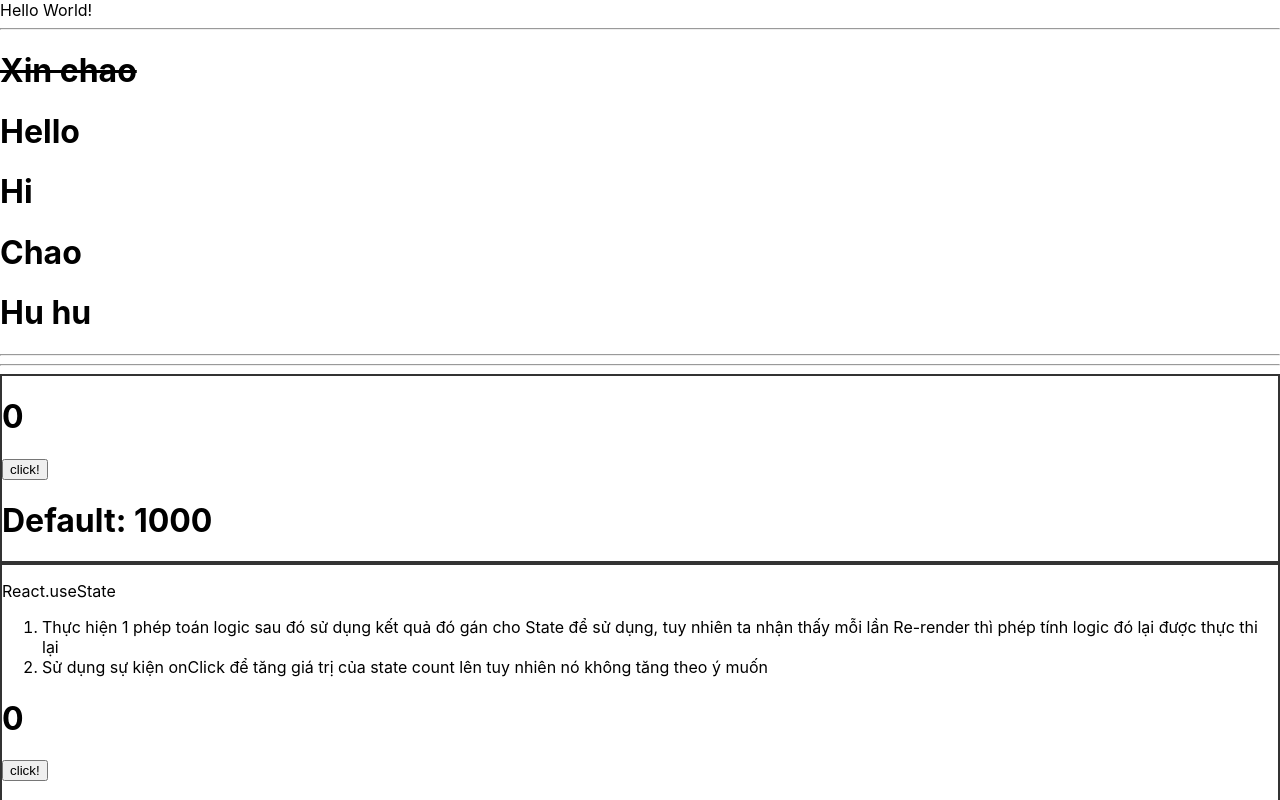
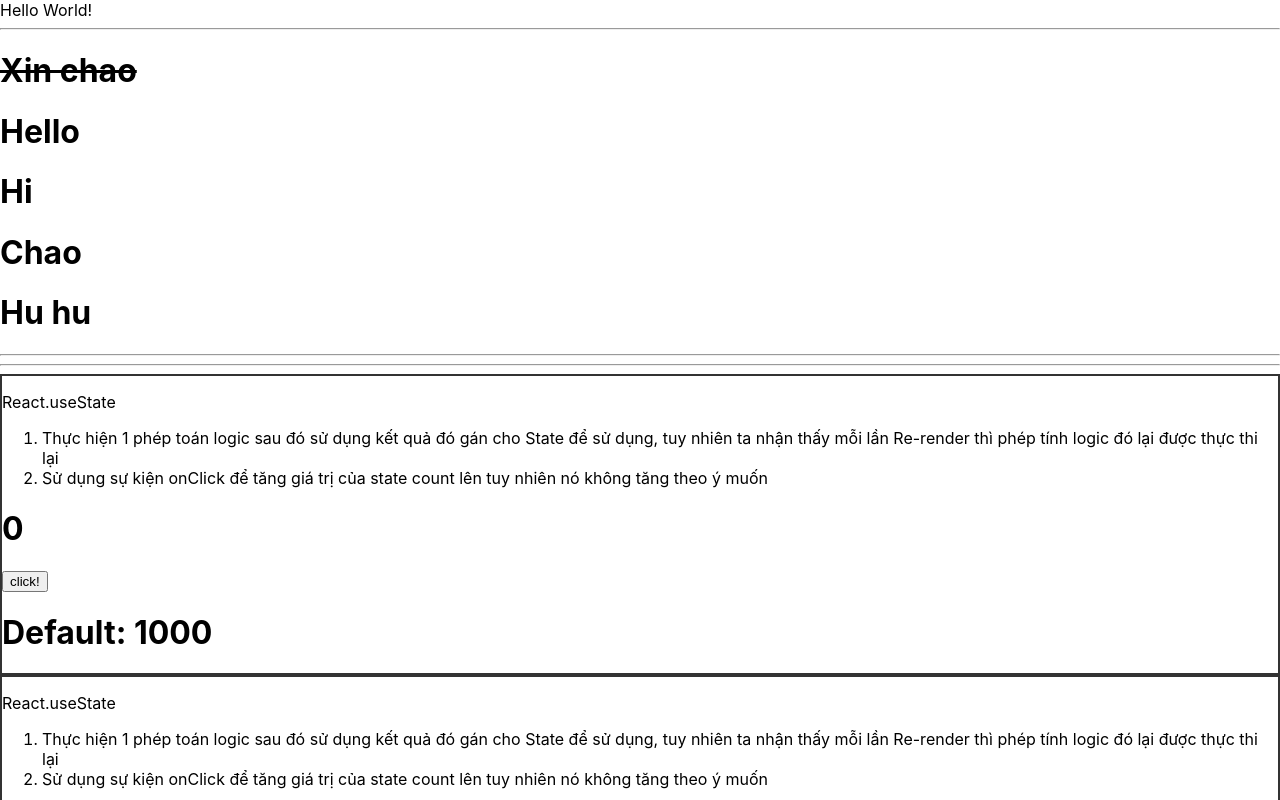
Before and after one commit to thangtranse/test-react-app, a React (Create React App) app: page / in a window 1280 px wide. Shown: the top 800 px of the page. Built offline with nearby package versions, Linux system fonts and the light colour scheme.

Commit message:
feat: update document

```diff
--- a/src/App.js
+++ b/src/App.js
@@ -1,7 +1,7 @@
 import Todo from "./components/todo";
 import HelloWorld from "./components/helloWorld";
 import { CountComponent, CountFirstComponent } from "./components/count/count";
-function App() {
+
 const todo = [
   { id: 1, title: "Xin chao", completed: true },
   { id: 2, title: "Hello", completed: false },
@@ -10,6 +10,7 @@ function App() {
   { id: 5, title: "Hu hu", completed: false },
 ];
 
+function App() {
   return (
     <div className="App">
       <HelloWorld />
--- a/src/components/count/count.jsx
+++ b/src/components/count/count.jsx
@@ -1,15 +1,33 @@
 import React from "react";
 
 const orders = [300, 200, 500];
+
+function CountDocumentComponent() {
+  return (
+    <>
+      <p>React.useState</p>
+      <ol>
+        <li>
+          Thực hiện 1 phép toán logic sau đó sử dụng kết quả đó gán cho State để
+          sử dụng, tuy nhiên ta nhận thấy mỗi lần Re-render thì phép tính logic
+          đó lại được thực thi lại
+        </li>
+        <li>
+          Sử dụng sự kiện onClick để tăng giá trị của state count lên tuy nhiên
+          nó không tăng theo ý muốn
+        </li>
+      </ol>
+    </>
+  );
+}
 
 function CountComponent() {
 
   const [total, setTotal] = React.useState(() => {
     const totalFnc = orders.reduce((num, cur) => num + cur);
-    console.log('React.useState', totalFnc);
+    console.log("React.useState", totalFnc);
     return totalFnc;
   });
-
   const [count, setCount] = React.useState(0);
 
   const handleClickCount = () => {
@@ -21,9 +39,10 @@ function CountComponent() {
     setTotal(total + 1);
   };
 
-  console.log("re-render");
+  console.log("re-render", "CountComponent");
   return (
-    <div style={{border: '2px solid #333'}}>
+    <div style={{ border: "2px solid #333" }}>
+      <CountDocumentComponent />
       <h1>{count}</h1>
       <button onClick={handleClickCount}>click!</button>
       <h1>Default: {total}</h1>
@@ -32,9 +51,8 @@ function CountComponent() {
 }
 
 function CountFirstComponent() {
-
   const totalFnc = orders.reduce((num, cur) => num + cur);
-  console.log("Total after useState:", totalFnc)
+  console.log("Total after useState:", totalFnc);
   const [total, setTotal] = React.useState(totalFnc);
   const [count, setCount] = React.useState(0);
 
@@ -45,14 +63,10 @@ function CountFirstComponent() {
     setCount(count + 1);
   };
 
-  console.log("re-render");
+  console.log("re-render", "CountFirstComponent");
   return (
-    <div style={{border: '2px solid #333'}}>
-      <p>React.useState</p>
-      <ol>
-        <li>Thực hiện 1 phép toán logic sau đó sử dụng kết quả đó gán cho State để sử dụng, tuy nhiên ta nhận thấy mỗi lần Re-render thì phép tính logic đó lại được thực thi lại</li>
-        <li>Sử dụng sự kiện onClick để tăng giá trị của state count lên tuy nhiên nó không tăng theo ý muốn</li>
-      </ol>
+    <div style={{ border: "2px solid #333" }}>
+      <CountDocumentComponent />
       <h1>{count}</h1>
       <button onClick={handleClickCount}>click!</button>
       <h1>Default: {total}</h1>
@@ -60,7 +74,4 @@ function CountFirstComponent() {
   );
 }
 
-export {
-  CountComponent,
-  CountFirstComponent
-};
+export { CountComponent, CountFirstComponent };
```
Lines whose indentation alone changed are shown as unchanged.
